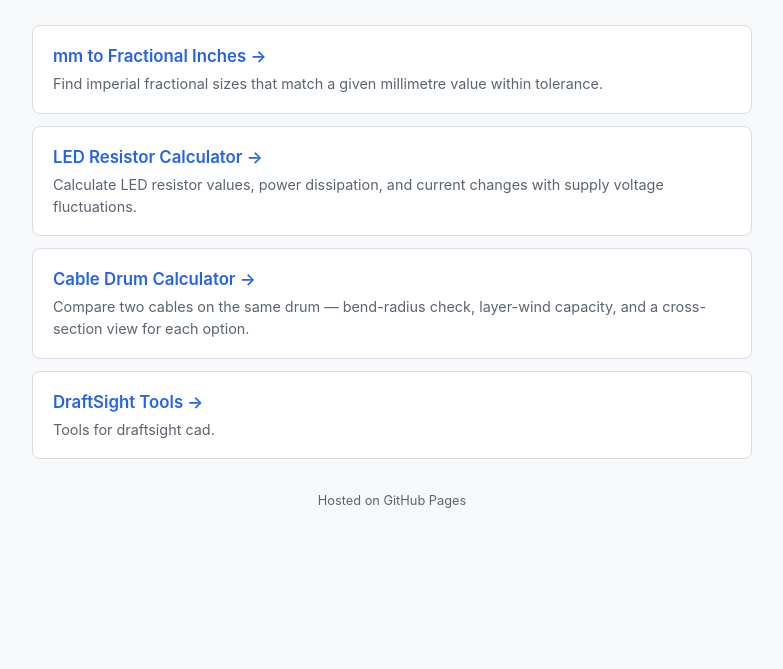
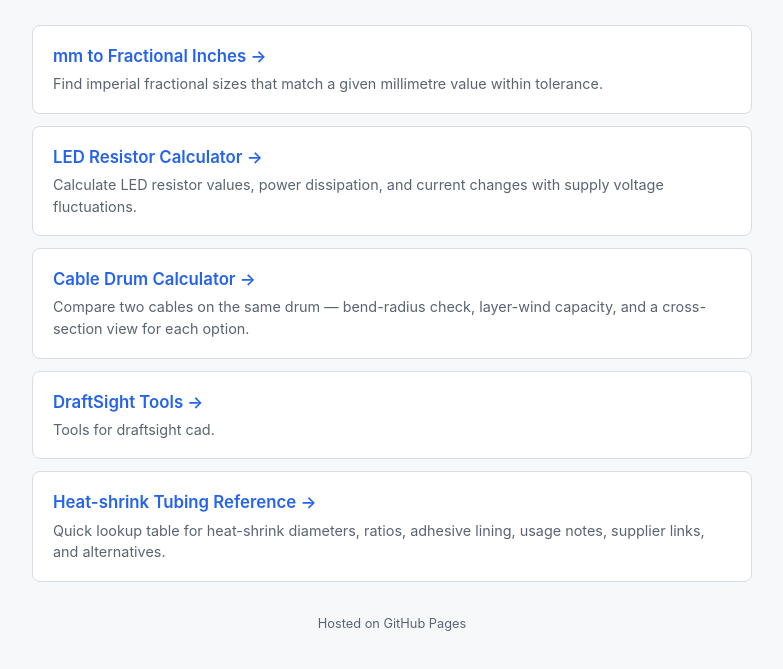
Before and after one commit to TVCtech/tools, a plain HTML site: page index.html in a window 1280 px wide. Shown: the part 105-774 px from the top of the page, without its empty margins (248-1031 px from the left). Drawn offline with Linux system fonts and the light colour scheme.

Commit message:
Add heat-shrink tubing reference tool link
Added a new tool link for heat-shrink tubing reference with a description.

```diff
--- a/index.html
+++ b/index.html
@@ -1,3 +1,4 @@
+
 <!DOCTYPE html>
 <html lang="en">
 <head>
@@ -110,6 +111,11 @@
             <p class="tool-desc">Tools for draftsight cad.</p>
         </a>
 
+        <a class="tool" href="heat_shrink_tubing.html">
+            <div class="tool-title">Heat-shrink Tubing Reference &rarr;</div>
+            <p class="tool-desc">Quick lookup table for heat-shrink diameters, ratios, adhesive lining, usage notes, supplier links, and alternatives.</p>
+        </a>
+
         <!-- To add more tools, copy the block above and update the href, title, and description. -->
     </div>
 
```
